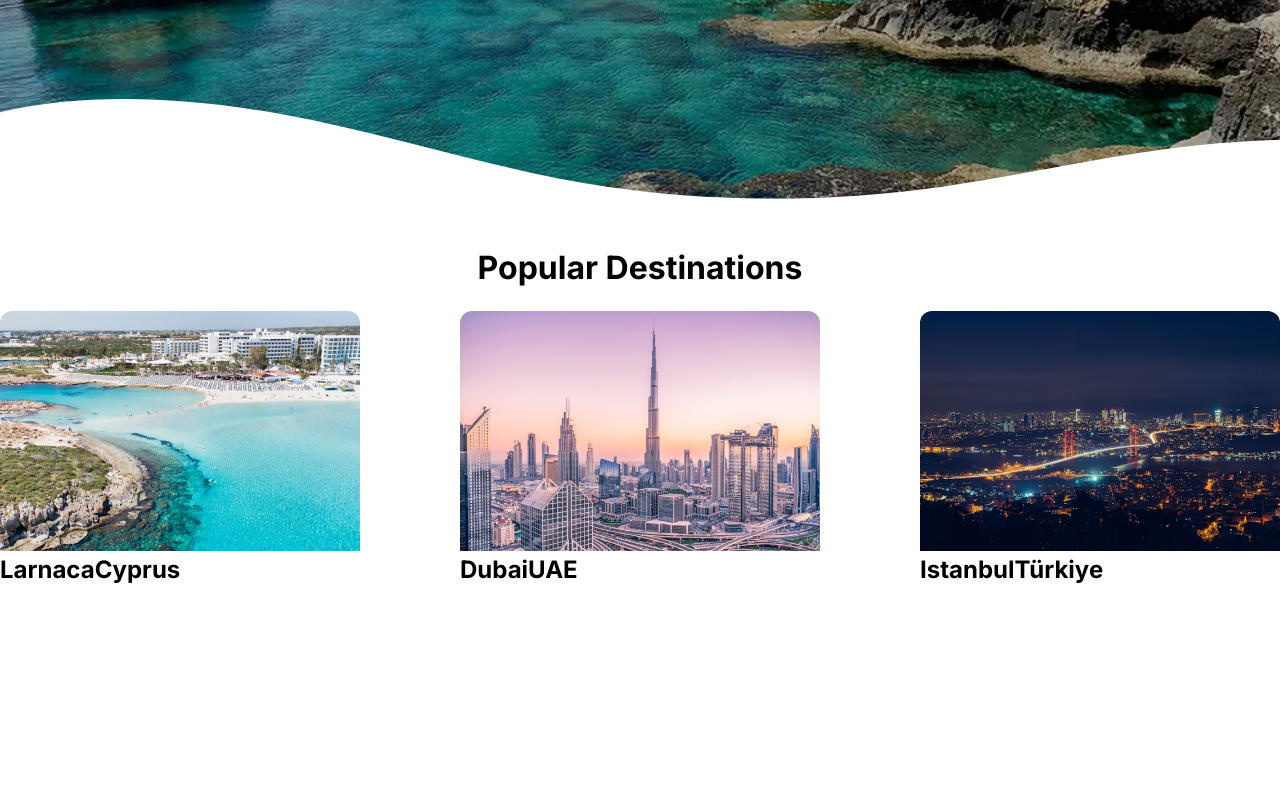
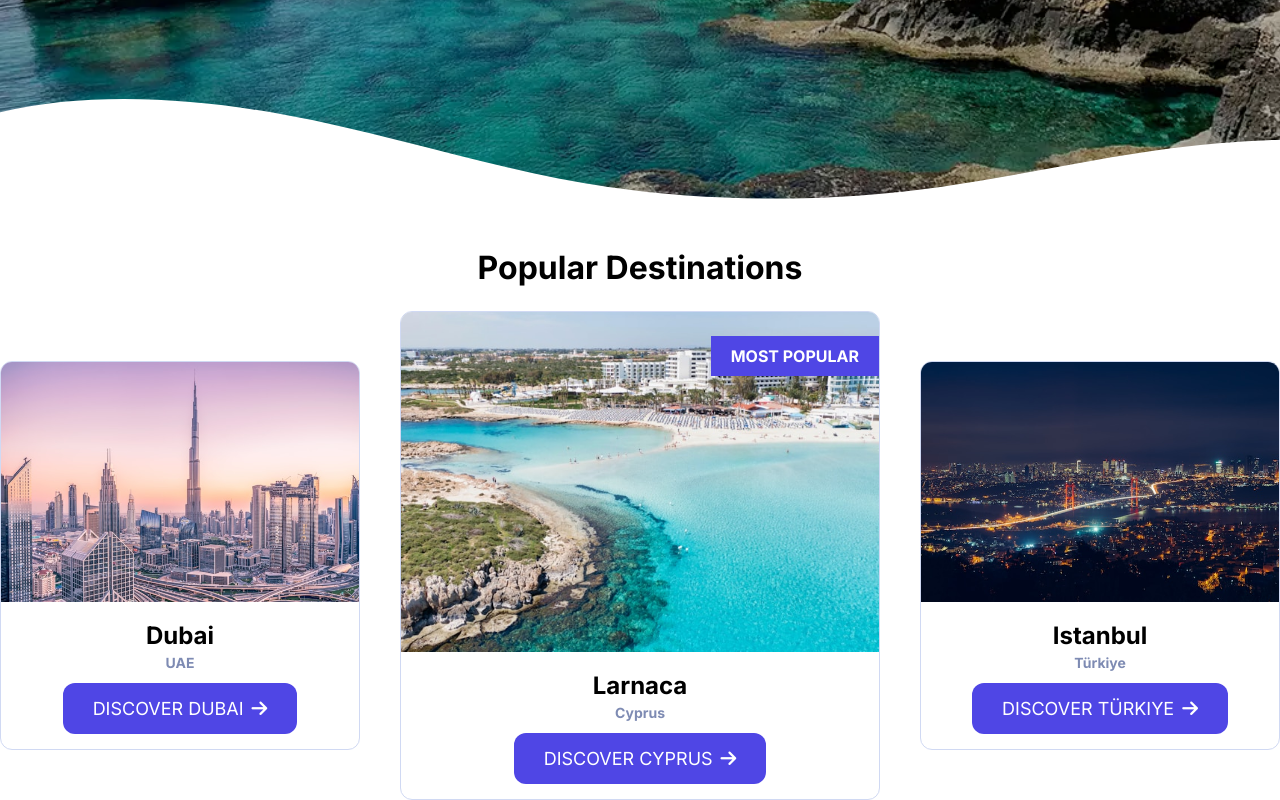
Before and after one commit to anthonytoumaibrahim/travel-destination-guide, a plain HTML site: page index.html in a window 1280 px wide. Shown: the part 562-1362 px from the top of the page. Before the commit the page ends 1146 px from the top, so only its background shows below. Drawn offline with Linux system fonts and the light colour scheme.

Commit message:
Changed destinations cards

```diff
--- a/index.html
+++ b/index.html
@@ -10,6 +10,11 @@
     <link
       href="https://fonts.googleapis.com/css2?family=Inter:wght@400;700&display=swap"
       rel="stylesheet"
+    />
+    <!-- Icons -->
+    <link
+      rel="stylesheet"
+      href="https://cdnjs.cloudflare.com/ajax/libs/font-awesome/6.5.1/css/all.min.css"
     />
     <!-- Common Styles -->
     <link rel="stylesheet" href="./styles/common/base.css" />
@@ -57,21 +62,37 @@
       <h1 class="text-center margin-bottom">Popular Destinations</h1>
       <section class="destinations">
         <div class="destination-card">
-          <img src="./images/destinations/larnaca.jpg" alt="Larnaca, Cyprus" />
-          <h2 class="title">Larnaca<span>Cyprus</span></h2>
+          <img src="./images/destinations/dubai.jpg" alt="Dubai, UAE" />
+          <div class="destination-card-content">
+            <h2>Dubai<span>UAE</span></h2>
+            <button class="card-button">
+              Discover Dubai<i class="fa-solid fa-arrow-right"></i>
+            </button>
+          </div>
         </div>
 
-        <div class="destination-card">
-          <img src="./images/destinations/dubai.jpg" alt="Dubai, UAE" />
-          <h2 class="title">Dubai<span>UAE</span></h2>
-        </div>
+        <a href="./pages/cyprus.html" class="destination-card destination-card-popular">
+          <img src="./images/destinations/larnaca.jpg" alt="Larnaca, Cyprus" />
+          <span class="popular-ribbon">Most Popular</span>
+          <div class="destination-card-content">
+            <h2>Larnaca<span>Cyprus</span></h2>
+            <button class="card-button">
+              Discover Cyprus<i class="fa-solid fa-arrow-right"></i>
+            </button>
+          </div>
+        </a>
 
         <div class="destination-card">
           <img
             src="./images/destinations/istanbul.jpg"
             alt="Istanbul, Türkiye"
           />
-          <h2 class="title">Istanbul<span>Türkiye</span></h2>
+          <div class="destination-card-content">
+            <h2>Istanbul<span>Türkiye</span></h2>
+            <button class="card-button">
+              Discover Türkiye<i class="fa-solid fa-arrow-right"></i>
+            </button>
+          </div>
         </div>
       </section>
     </section>
--- a/styles/common/base.css
+++ b/styles/common/base.css
@@ -3,6 +3,8 @@
   --primary-color: #4f46e5;
   --secondary-color: #059669;
   --light-color: #eef2ff;
+  --light-alt-color: #d0d9f3;
+  --muted-color: #7e8bb3;
   --shadow-color: rgba(0, 0, 0, 0.25);
   --shadow-heavy-color: rgba(0, 0, 0, 0.75);
 
--- a/styles/pages/index.css
+++ b/styles/pages/index.css
@@ -27,17 +27,70 @@
 
 .destinations {
   display: flex;
-  align-items: baseline;
+  align-items: center;
   justify-content: space-between;
+  gap: 40px;
 }
 .destination-card {
+  display: block;
   width: 360px;
   border-radius: var(--radius-sm);
   overflow: clip;
+  border: 1px solid var(--light-alt-color);
+  text-decoration: none !important;
+  position: relative;
+}
+.popular-ribbon {
+  position: absolute;
+  top: 24px;
+  right: 0;
+  background-color: var(--primary-color);
+  color: #ffffff;
+  padding: 10px 20px;
+  text-transform: uppercase;
+  font-weight: bold;
 }
 .destination-card img {
-  width: 360px;
+  min-width: 360px;
   height: 240px;
   aspect-ratio: auto;
   object-fit: cover;
 }
+.destination-card-popular {
+  flex-grow: 1;
+}
+.destination-card-popular img {
+  width: 100%;
+  height: 340px;
+}
+.destination-card:hover {
+  opacity: .85;
+}
+.destination-card-content {
+  padding: 15px;
+  text-align: center;
+}
+.destination-card-content h2 {
+  color: #000000;
+}
+.destination-card-content h2 span {
+  display: block;
+  font-size: 14px;
+  margin-top: 4px;
+  color: var(--muted-color);
+}
+.card-button {
+  border: none;
+  background-color: var(--primary-color);
+  margin-top: var(--margin-sm);
+  padding: 15px 30px;
+  color: #ffffff;
+  border-radius: var(--radius-sm);
+  cursor: pointer;
+  font-size: 18px;
+  text-transform: uppercase;
+  font-family: inherit;
+}
+.card-button i {
+  margin-left: 8px;
+}
```
